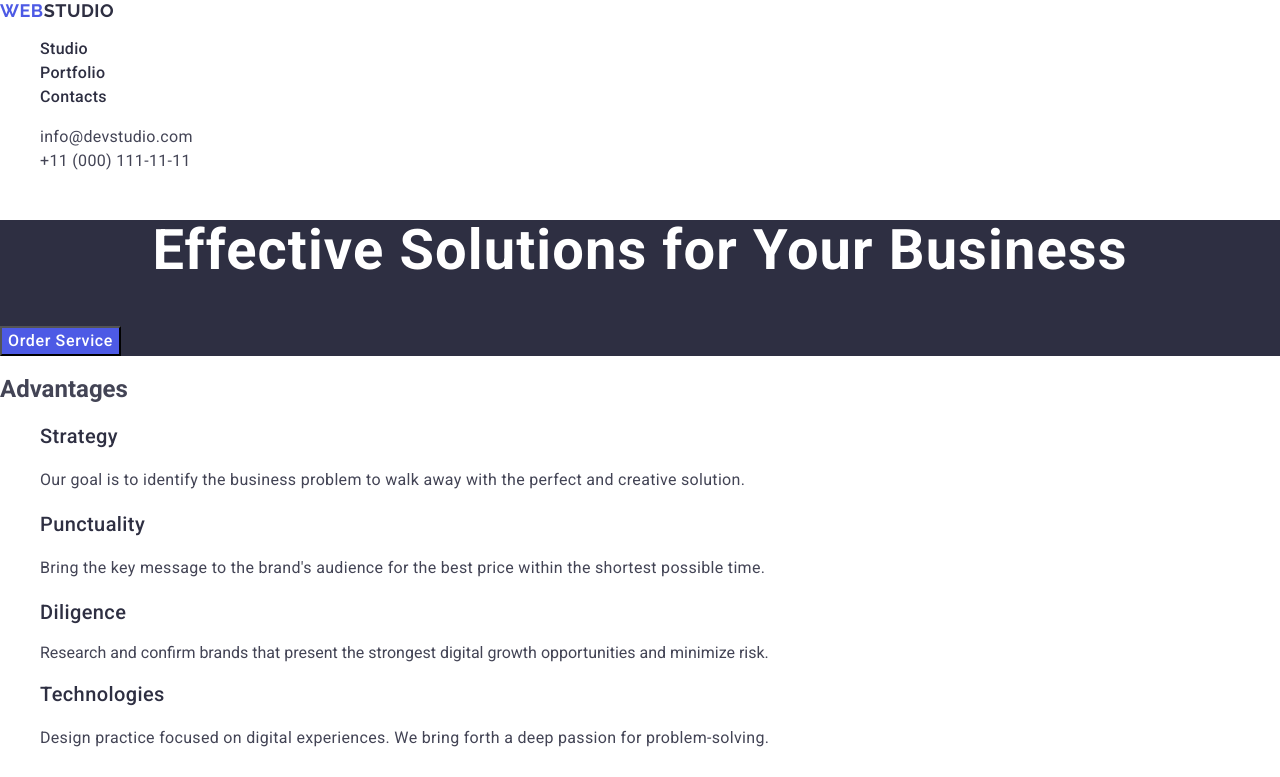
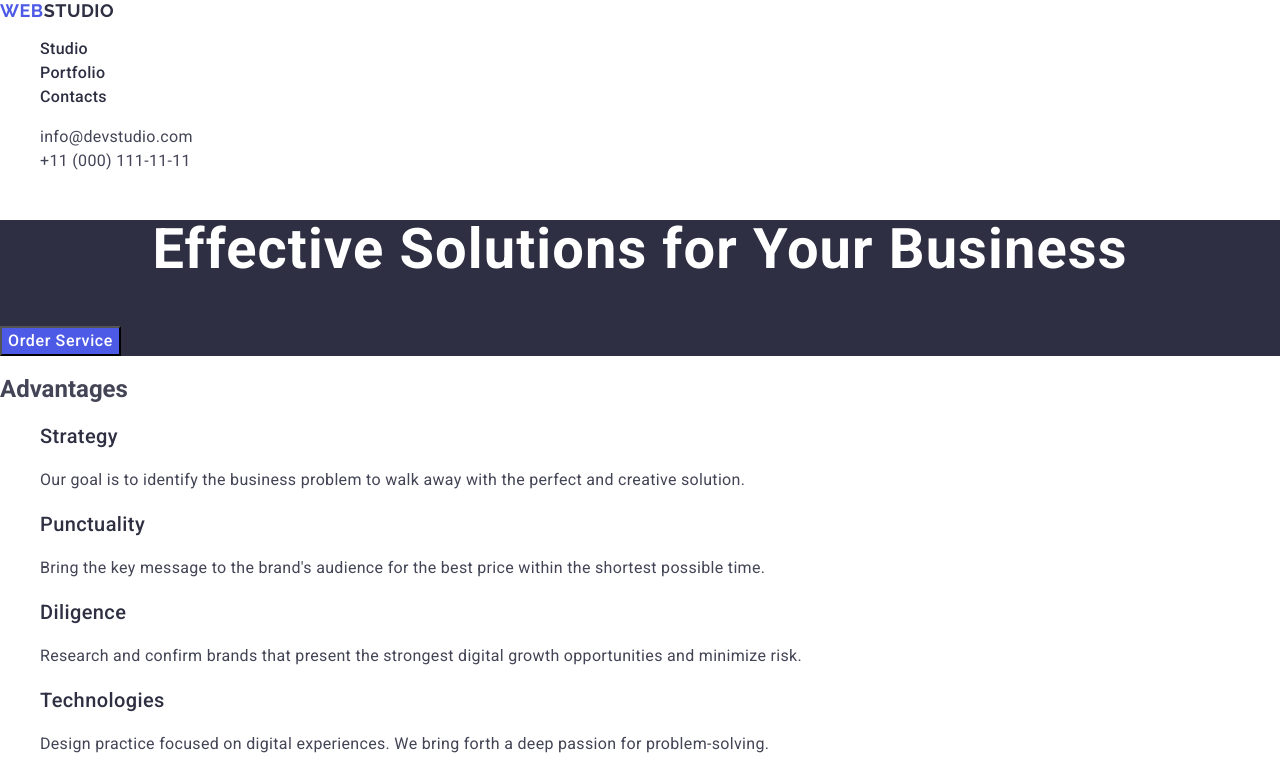
Before and after one commit to Olga-Pylypchuk/goit-markup-hw-02, a plain HTML site: page index.html in a window 1280 px wide. Shown: the top 777 px of the page. Drawn offline with nearby package versions, Linux system fonts and the light colour scheme.

Commit message:
fixed section

```diff
--- a/css/styles.css
+++ b/css/styles.css
@@ -64,7 +64,7 @@ color: #434455
 .hero-title {
  font-weight: 700;
 font-size: 56px;
-line-height: 1.07143;
+line-height: 1.07;
 letter-spacing: 0.02em;
 text-align: center;
 color: #fff
--- a/index.html
+++ b/index.html
@@ -54,7 +54,7 @@
           </li>
           <li>
             <h3 class="subtitle">Diligence</h3>
-            <p>
+            <p class="text-body">
               Research and confirm brands that present the strongest digital
               growth opportunities and minimize risk.
             </p>
```
